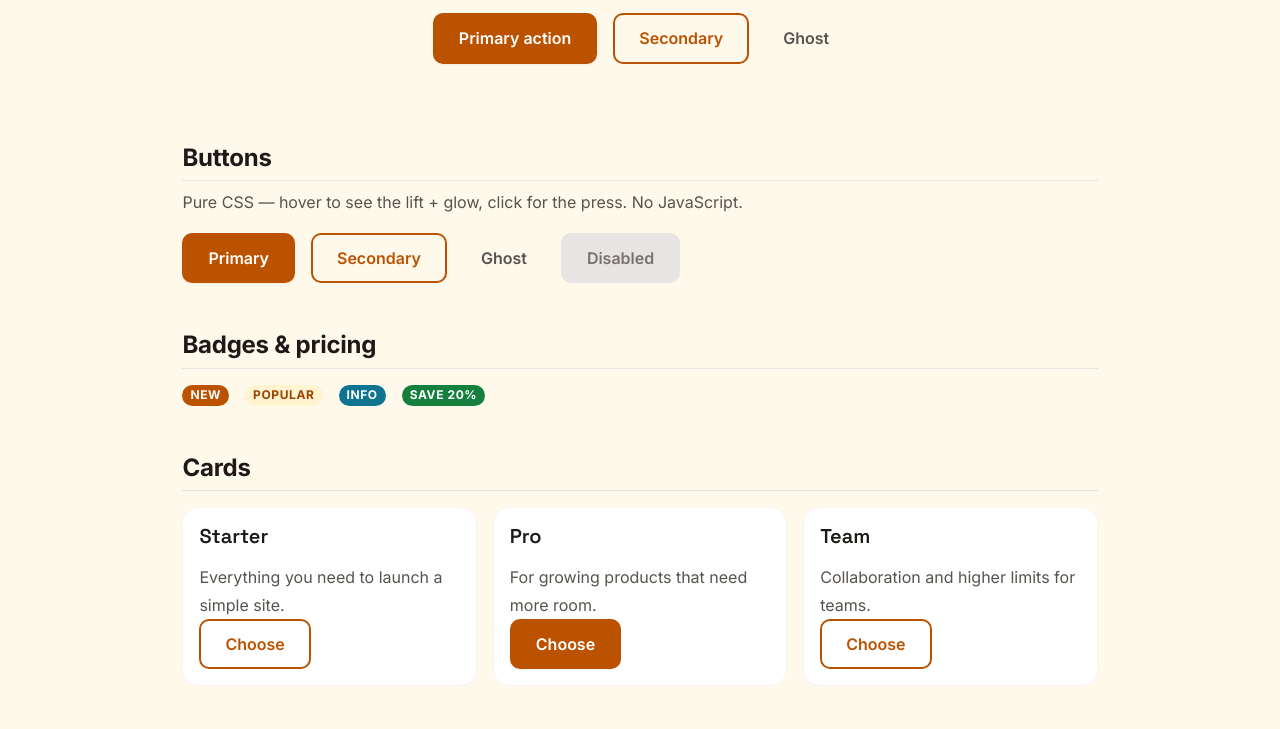
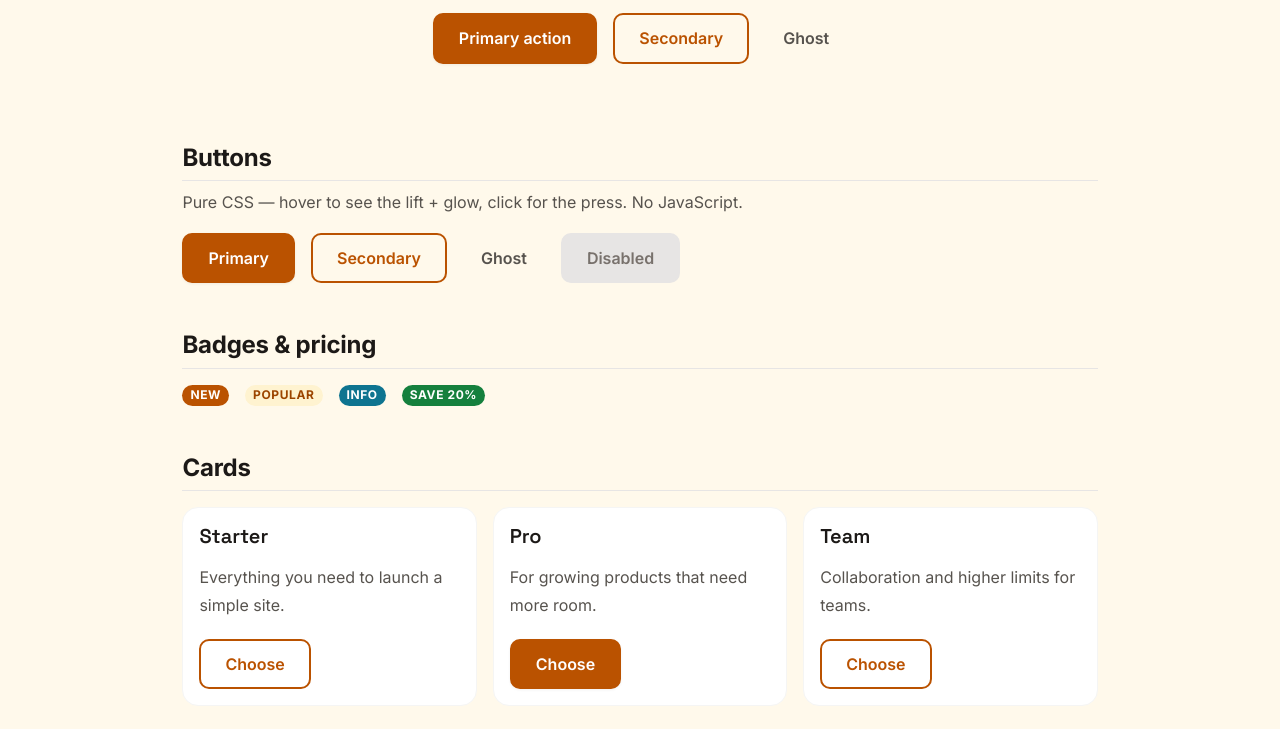
Before and after one commit to SionVerhoef/django-vibe-ui, a plain HTML site: page demo/index.html in a window 1280 px wide. Shown: the part 223-952 px from the top of the page. Drawn offline with Linux system fonts and the light colour scheme; a web font is replaced by a local one.

Commit message:
fix: guaranteed FAQ open animation + more card button spacing
- accordion: add a cross-browser faq-reveal keyframe (fade+slide) so the
  open animation shows even where ::details-content isn't supported
- demo: space card CTAs (margin-top) so the button doesn't crowd the text
  (the reset zeroes paragraph margins)

Co-Authored-By: Claude Opus 4.8 <noreply@anthropic.com>

```diff
--- a/demo/index.html
+++ b/demo/index.html
@@ -103,21 +103,21 @@
           <h3 class="card-title">Starter</h3>
           <div class="card-body">
             <p class="muted" style="margin-top:0">Everything you need to launch a simple site.</p>
-            <button class="btn btn-secondary">Choose</button>
+            <button class="btn btn-secondary" style="margin-top:var(--space-5)">Choose</button>
           </div>
         </div>
         <div class="card">
           <h3 class="card-title">Pro</h3>
           <div class="card-body">
             <p class="muted" style="margin-top:0">For growing products that need more room.</p>
-            <button class="btn btn-primary">Choose</button>
+            <button class="btn btn-primary" style="margin-top:var(--space-5)">Choose</button>
           </div>
         </div>
         <div class="card">
           <h3 class="card-title">Team</h3>
           <div class="card-body">
             <p class="muted" style="margin-top:0">Collaboration and higher limits for teams.</p>
-            <button class="btn btn-secondary">Choose</button>
+            <button class="btn btn-secondary" style="margin-top:var(--space-5)">Choose</button>
           </div>
         </div>
       </div>
--- a/src/vibe_ui/static/vibe_ui/css/components/accordion.css
+++ b/src/vibe_ui/static/vibe_ui/css/components/accordion.css
@@ -112,3 +112,14 @@
   height: auto;
   opacity: 1;
 }
+
+/* Baseline reveal that runs in EVERY browser when an item opens (independent
+   of ::details-content support): the answer fades and slides in. */
+.faq-item[open] > :not(summary) {
+  animation: faq-reveal var(--duration-moderate) var(--ease-out);
+}
+
+@keyframes faq-reveal {
+  from { opacity: 0; transform: translateY(-8px); }
+  to   { opacity: 1; transform: translateY(0); }
+}
```
